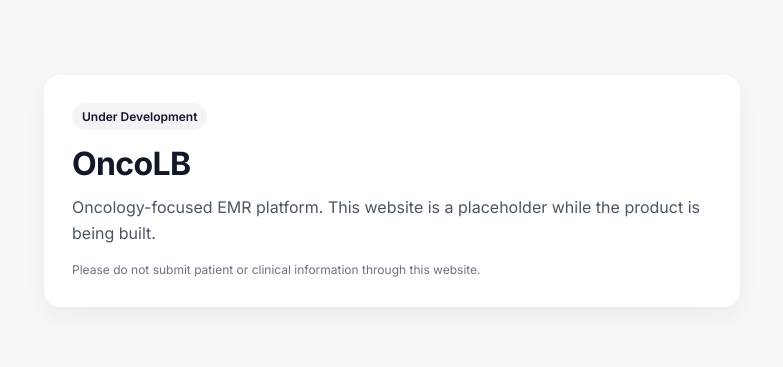
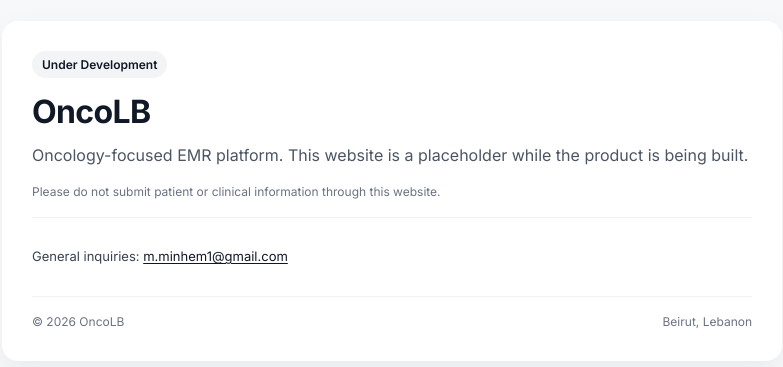
Before and after one commit to drminhem/oncolb-landing, a plain HTML site: page index.html in a window 1280 px wide. Shown: the part 233-600 px from the top of the page, without its empty margins (248-1031 px from the left). Drawn offline with Linux system fonts and the light colour scheme.

Commit message:
Update index.html

```diff
--- a/index.html
+++ b/index.html
@@ -35,8 +35,9 @@
     }
 
     .card {
-      max-width: 640px;
-      padding: 28px;
+      width: 100%;
+      max-width: 720px;
+      padding: 30px;
       background: #ffffff;
       border-radius: 16px;
       box-shadow: 0 10px 30px rgba(0, 0, 0, 0.06);
@@ -73,6 +74,40 @@
       color: #6b7280;
       line-height: 1.5;
     }
+
+    .divider {
+      height: 1px;
+      background: #eef2f7;
+      margin: 16px 0;
+    }
+
+    .row {
+      display: flex;
+      flex-wrap: wrap;
+      gap: 10px;
+      align-items: center;
+      justify-content: space-between;
+    }
+
+    .contact {
+      font-size: 13px;
+      color: #374151;
+      line-height: 1.5;
+    }
+
+    .link {
+      color: #111827;
+      text-decoration: underline;
+      text-underline-offset: 2px;
+    }
+
+    .footer {
+      display: flex;
+      gap: 10px;
+      flex-wrap: wrap;
+      justify-content: space-between;
+      align-items: center;
+    }
   </style>
 </head>
 
@@ -90,6 +125,22 @@
       <p class="fineprint">
         Please do not submit patient or clinical information through this website.
       </p>
+
+      <div class="divider"></div>
+
+      <div class="row">
+        <p class="contact">
+          General inquiries:
+          <a class="link" href="mailto:m.minhem1@gmail.com">m.minhem1@gmail.com</a>
+        </p>
+      </div>
+
+      <div class="divider"></div>
+
+      <div class="footer">
+        <p class="fineprint">© 2026 OncoLB</p>
+        <p class="fineprint">Beirut, Lebanon</p>
+      </div>
     </div>
   </div>
 </body>
```
